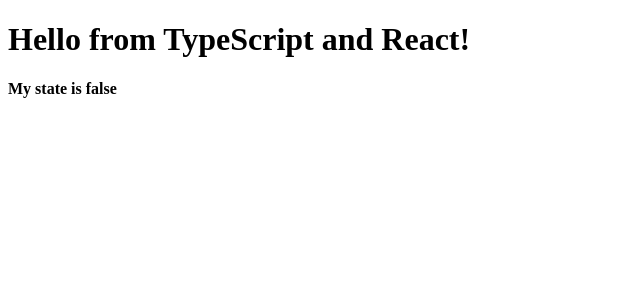
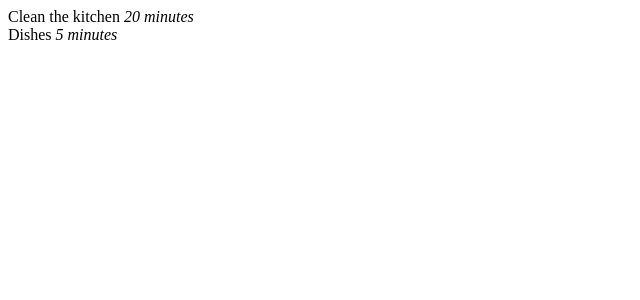
Before and after one commit to adcostanza/TypeScript-experimentation, a React app: page / in a window 1280 px wide. Shown: the top 300 px of the page, without its empty margins (0-640 px from the left). Built offline with nearby package versions, Linux system fonts and the light colour scheme.

Commit message:
Random todolist

```diff
--- /dev/null
+++ b/src/components/TodoItem.tsx
@@ -0,0 +1,17 @@
+import * as React from "react";
+
+export interface TodoItemProps {
+  description: string;
+  expectedTime: string;
+}
+export interface TodoItemState { complete: boolean; }
+
+export class TodoItem extends React.Component<TodoItemProps, TodoItemState> {
+  constructor(props: TodoItemProps) {
+    super(props);
+    this.state = { complete: false }
+  }
+  render() {
+    return <div className="todoItem">{this.props.description} <i>{this.props.expectedTime}</i></div>;
+      }
+}
--- /dev/null
+++ b/src/components/TodoList.tsx
@@ -0,0 +1,15 @@
+import * as React from "react";
+import {TodoItem, TodoItemProps} from "./TodoItem";
+
+export interface TodoListProps {
+  todos: TodoItemProps[];
+}
+
+export class TodoList extends React.Component<TodoListProps, {}> {
+  render() {
+    const TodoItems = this.props.todos.map((todo) => {
+      return <TodoItem {...todo} />
+    });
+    return <div className="todoList">{TodoItems}</div>;
+      }
+}
--- a/src/index.htm
+++ b/src/index.htm
@@ -5,7 +5,7 @@
         <title>Hello React!</title>
     </head>
     <body>
-        <div id="example"></div>
+        <div id="app-root"></div>
 
         <!-- Dependencies -->
         <script src="./node_modules/react/umd/react.development.js"></script>
--- a/src/index.tsx
+++ b/src/index.tsx
@@ -2,8 +2,23 @@
 import * as ReactDOM from "react-dom";
 
 import { Hello } from "./components/Hello";
+import { TodoList, TodoListProps } from "./components/TodoList";
+import { TodoItemProps } from "./components/TodoItem";
 
+
+const todos: TodoItemProps[] = [{
+  description: "Clean the kitchen",
+  expectedTime: "20 minutes"
+},
+{
+  description: "Dishes",
+  expectedTime: "5 minutes"
+}];
+
+const todoList: TodoListProps = {
+  todos: todos
+}
 ReactDOM.render(
-    <Hello compiler="TypeScript" framework="React" />,
-    document.getElementById("example")
+  <TodoList {...todoList} />,
+  document.getElementById("app-root")
 );
```
